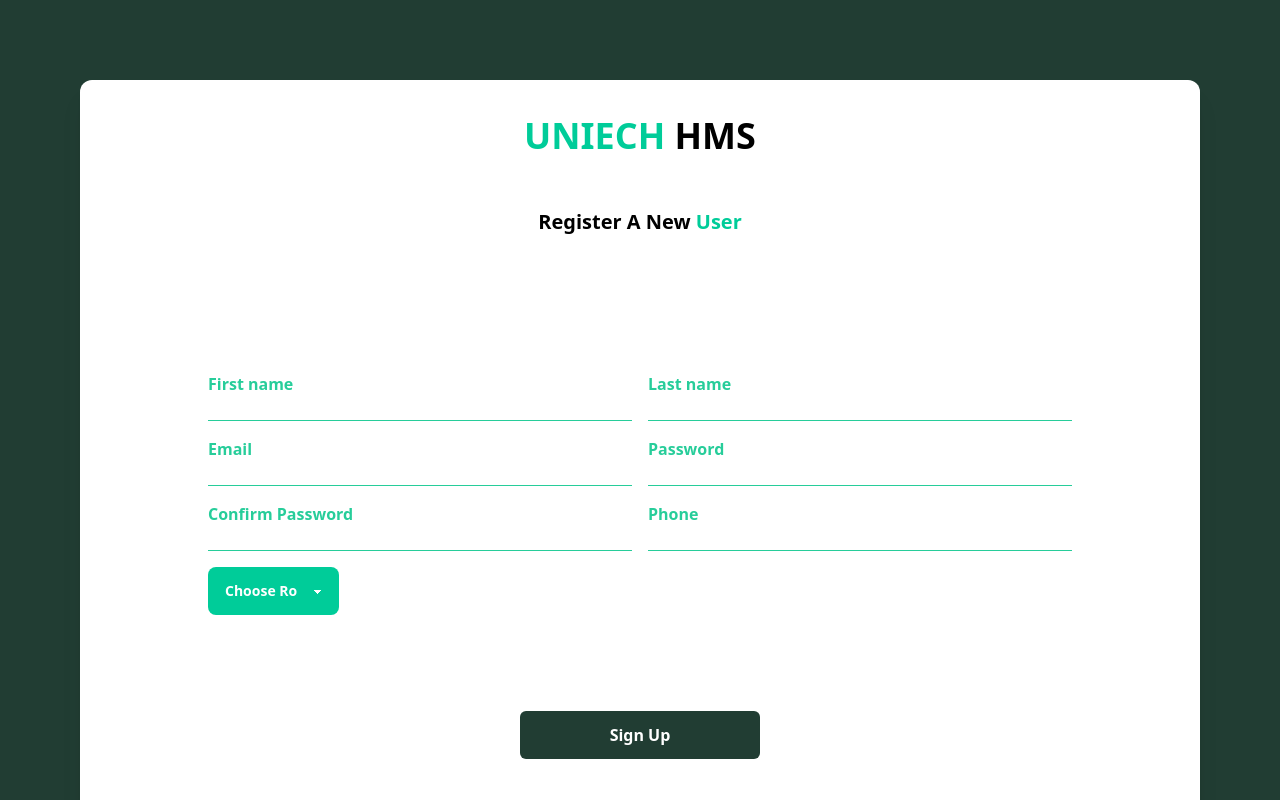
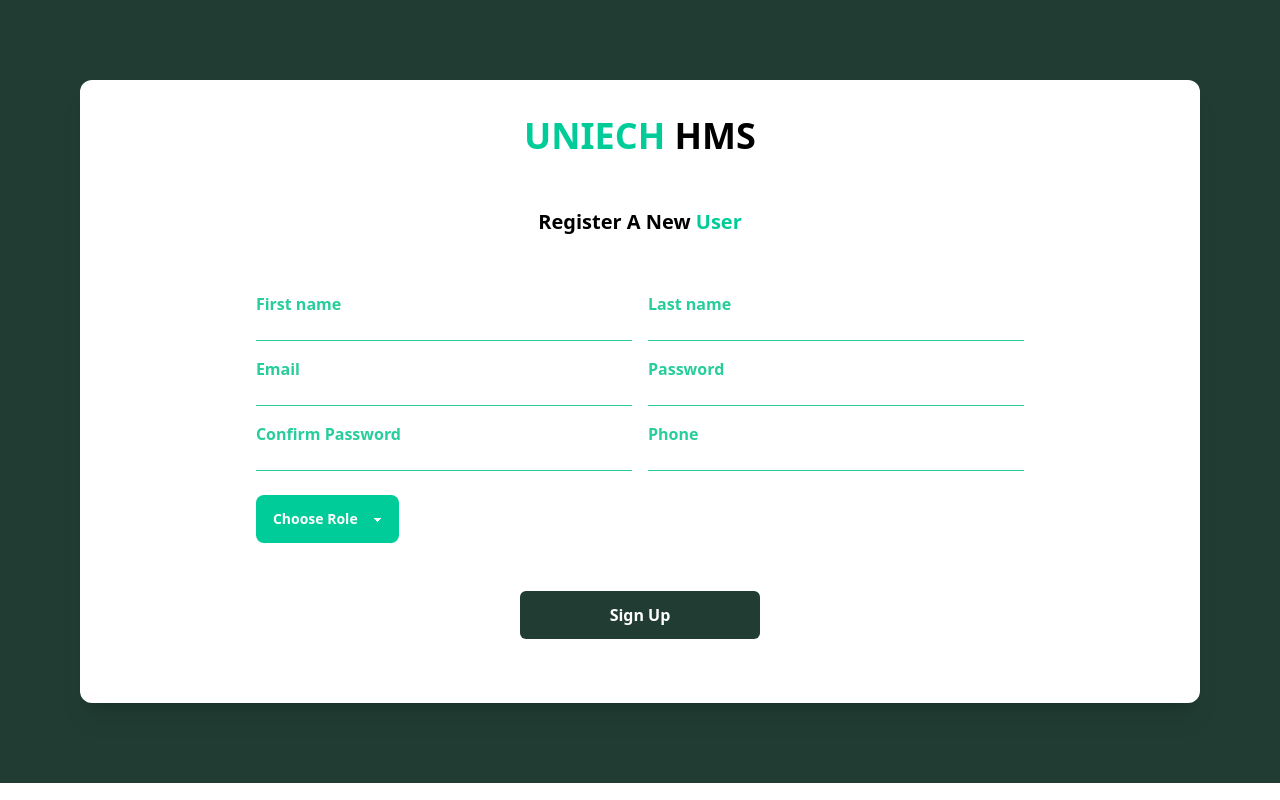
Before and after one commit to kamrulsaad/hospital-management-system-client, a React (Vite) app: page /signup in a window 1280 px wide. Shown: the top 800 px of the page. Built offline with nearby package versions, Linux system fonts and the light colour scheme; the HTML template or start-up script is replaced by a standard one.

Commit message:
loading spinner added

```diff
--- a/src/components/Layouts/routes.jsx
+++ b/src/components/Layouts/routes.jsx
@@ -30,7 +30,7 @@ const router = createBrowserRouter([
             //     path:'/home',
             //     element:,
 
-            // },
+            // }
             {
                 path:'/*',
                 element:<ErrorPage></ErrorPage>,
--- a/src/components/Pages/Dashboard/Doctors/Doctors.jsx
+++ b/src/components/Pages/Dashboard/Doctors/Doctors.jsx
@@ -40,24 +40,24 @@ const [loading,setLoading] =useState(null);
                 <table className="table w-full">
                     <thead>
                         <tr>
-                            <th></th>
-                            <th>First Name</th>
-                            <th>Last Name</th>
-                            <th>Email</th>
-                            <th>Details</th>
+                            <th className='border border-tahiti-lightGreen'>Index</th>
+                            <th className='border border-tahiti-lightGreen'>First Name</th>
+                            <th className='border border-tahiti-lightGreen'>Last Name</th>
+                            <th className='border border-tahiti-lightGreen'>Email</th>
+                            <th className='border border-tahiti-lightGreen'>Details</th>
                         </tr>
                     </thead>
                     <tbody>
 
                         {
                             doctors.map((doctor, i) => <tr key={ doctor._id}>
-                                <th>{i + 1}</th>
+                                <th className='border border-tahiti-lightGreen'>{i + 1}</th>
                                 {/* <td>{ doctor?._id}</td> */}
-                                <td>{ doctor?.firstName}</td>
-                                <td>{ doctor?.lastName}</td>
-                                <td>{ doctor?.email}</td>
+                                <td className='border border-tahiti-lightGreen'>{ doctor?.firstName}</td>
+                                <td className='border border-tahiti-lightGreen'>{ doctor?.lastName}</td>
+                                <td className='border border-tahiti-lightGreen'>{ doctor?.email}</td>
                                 {/* <td>{ doctor?.phone}</td> */}
-                                <td><button className='btn btn-xs bg-tahiti-darkGreen'>Details</button></td>
+                                <td className='border border-tahiti-lightGreen'><button className='btn btn-xs bg-tahiti-darkGreen'>Details</button></td>
                             </tr>)
                         }
 
--- a/src/components/Pages/Register/Register.jsx
+++ b/src/components/Pages/Register/Register.jsx
@@ -1,5 +1,5 @@
-import React, { useState } from 'react';
-import { toast } from 'react-toastify';
+import React, { useState } from "react";
+import { toast } from "react-toastify";
 
 const Register = () => {
   const [error, setError] = useState("");
@@ -8,9 +8,7 @@ const Register = () => {
   // const [loginResult, setLoginResult] = useState({});
   // console.log(loginResult.error.keyPattern);
 
-    const handleSubmit = event => {
-
-
+  const handleSubmit = (event) => {
     // Getting From Data
     event.preventDefault();
     const form = event.target;
@@ -23,7 +21,7 @@ const Register = () => {
     const confirmPassword = form.confirmPassword.value;
     if (password !== confirmPassword) {
       setError("Password didn't match");
-            return
+      return;
     }
     const signUpData = {
       firstName: firstName,
@@ -35,89 +33,164 @@ const Register = () => {
     };
     console.log(signUpData);
 
-
-
     // login send to backend
-        fetch('https://hms.uniech.com/api/v1/user/signup', {
-            method: 'POST',
+    fetch("https://hms.uniech.com/api/v1/user/signup", {
+      method: "POST",
       headers: {
         Authorization: `Bearer ${localStorage.getItem("LoginToken")}`,
         "content-type": "application/json",
       },
-            body: JSON.stringify(signUpData)
+      body: JSON.stringify(signUpData),
     })
-            .then(res => res.json())
-            .then(result => {
+      .then((res) => res.json())
+      .then((result) => {
         console.log(result);
-                setLoginResult(result)
+        setLoginResult(result);
         toast.success(`User Added Successful`);
         form.reset();
-
       })
-            .catch(error => {
-                console.error(error)
+      .catch((error) => {
+        console.error(error);
         setError(error.message);
       });
-
-    }
+  };
 
   return (
-        <div className='lg:p-20 '>
-            <section className="p-6  bg-tahiti-white shadow-xl rounded-xl">
+    <div className="lg:p-20 ">
+      <section className="p-6 flex flex-col items-center bg-tahiti-white shadow-xl rounded-xl">
         <div className="mb-8 text-center">
-                    <h1 className="my-3 text-4xl font-bold pb-10"><span className='text-tahiti-primary'>UNIECH</span><span className='text-tahiti-dark'> HMS</span> </h1>
-                    <p className="  text-xl font-semibold"> <span className='text-tahiti-dark'>Register A New </span> <span className='text-tahiti-primary'>User</span> </p>
+          <h1 className="my-3 text-4xl font-bold pb-10">
+            <span className="text-tahiti-primary">UNIECH</span>
+            <span className="text-tahiti-dark"> HMS</span>{" "}
+          </h1>
+          <p className="  text-xl font-semibold">
+            {" "}
+            <span className="text-tahiti-dark">Register A New </span>{" "}
+            <span className="text-tahiti-primary">User</span>{" "}
+          </p>
         </div>
-                <form onSubmit={handleSubmit} novalidate="" action="" className="container flex flex-col space-y-12 ng-untouched ng-pristine ng-valid p-20">
-                    <fieldset className="grid grid-cols-2 gap-6 p-6 rounded-md  ">
-
+        <form
+          onSubmit={handleSubmit}
+          className="container flex items-center flex-col space-y-12 p px-20"
+        >
+          <fieldset className="grid gap-6 p-6 pb-0 rounded-md  ">
             <div className="grid grid-cols-6 gap-4 col-span-full lg:col-span-3  ">
               <div className="col-span-full sm:col-span-3">
-                                <label for="firstName" className="text-stext-md font-semibold text-tahiti-lightGreen">First name</label>
-                                <input name="firstName" type="text" placeholder="" className="w-full rounded-md  focus:outline-none" />
-                                <hr className='text-tahiti-lightGreen' />
+                <label
+                  for="firstName"
+                  className="text-stext-md font-semibold text-tahiti-lightGreen"
+                >
+                  First name
+                </label>
+                <input
+                  name="firstName"
+                  type="text"
+                  placeholder=""
+                  className="w-full focus:outline-none"
+                />
+                <hr className="text-tahiti-lightGreen" />
               </div>
               <div className="col-span-full sm:col-span-3">
-                                <label for="lastName" className="text-md font-semibold text-tahiti-lightGreen">Last name</label>
-                                <input name="lastName" type="text" placeholder="" className="w-full rounded-md  focus:outline-none" />
-                                <hr className='text-tahiti-lightGreen' />
+                <label
+                  for="lastName"
+                  className="text-md font-semibold text-tahiti-lightGreen"
+                >
+                  Last name
+                </label>
+                <input
+                  name="lastName"
+                  type="text"
+                  placeholder=""
+                  className="w-full focus:outline-none"
+                />
+                <hr className="text-tahiti-lightGreen" />
               </div>
               <div className="col-span-full sm:col-span-3">
-                                <label for="email" className="text-md font-semibold text-tahiti-lightGreen">Email</label>
-                                <input name="email" type="email" placeholder="" className="w-full rounded-md  focus:outline-none" />
-                                <hr className='text-tahiti-lightGreen' />
+                <label
+                  for="email"
+                  className="text-md font-semibold text-tahiti-lightGreen"
+                >
+                  Email
+                </label>
+                <input
+                  name="email"
+                  type="email"
+                  placeholder=""
+                  className="w-full focus:outline-none"
+                />
+                <hr className="text-tahiti-lightGreen" />
               </div>
               <div className="col-span-full sm:col-span-3">
-                                <label for="password" className="text-md font-semibold text-tahiti-lightGreen">Password</label>
-                                <input name="password" type="password" placeholder="" className="w-full rounded-md  focus:outline-none" />
-                                <hr className='text-tahiti-lightGreen' />
+                <label
+                  for="password"
+                  className="text-md font-semibold text-tahiti-lightGreen"
+                >
+                  Password
+                </label>
+                <input
+                  name="password"
+                  type="password"
+                  placeholder=""
+                  className="w-full focus:outline-none"
+                />
+                <hr className="text-tahiti-lightGreen" />
               </div>
               <div className="col-span-full sm:col-span-3">
-                                <label for="confirmPassword" className="text-md font-semibold text-tahiti-lightGreen">Confirm Password</label>
-                                <input name="confirmPassword" type="confirmPassword" placeholder="" className="w-full rounded-md  focus:outline-none" />
-                                <hr className='text-tahiti-lightGreen' />
+                <label
+                  for="confirmPassword"
+                  className="text-md font-semibold text-tahiti-lightGreen"
+                >
+                  Confirm Password
+                </label>
+                <input
+                  name="confirmPassword"
+                  type="confirmPassword"
+                  placeholder=""
+                  className="w-full focus:outline-none"
+                />
+                <hr className="text-tahiti-lightGreen" />
               </div>
               <div className="col-span-full sm:col-span-3">
-                                <label for="phone" className="text-md font-semibold text-tahiti-lightGreen">Phone</label>
-                                <input name="phone" type="phone" placeholder="" className="w-full rounded-md  focus:outline-none" />
-                                <hr className='text-tahiti-lightGreen' />
+                <label
+                  for="phone"
+                  className="text-md font-semibold text-tahiti-lightGreen"
+                >
+                  Phone
+                </label>
+                <input
+                  name="phone"
+                  type="phone"
+                  placeholder=""
+                  className="w-full focus:outline-none"
+                />
+                <hr className="text-tahiti-lightGreen" />
               </div>
+            </div>
+            <select
+              type="role"
+              name="role"
+              id="role"
+              className="select bg-tahiti-primary font-bold w-full text-tahiti-white"
+            >
+              <option disabled selected>
+                Choose Role
+              </option>
+              <option className="font-bold ">admin</option>
+              <option className="font-bold ">doctor</option>
+              <option className="font-bold ">receptionist</option>
+              <option className="font-bold ">accountant</option>
+            </select>
 
-                            <select type="role" name="role" id="role" className="select bg-tahiti-primary font-bold w-full text-tahiti-white">
-                                <option disabled selected>Choose Role</option>
-                                <option className='font-bold ' >admin</option>
-                                <option className='font-bold ' >doctor</option>
-                                <option className='font-bold ' >receptionist</option>
-                            </select>
+            <p className="text-tahiti-red text-2xl">{error}</p>
+          </fieldset>
+          <div className="space-y-2 pb-10 flex justify-center">
+            <button
+              type="submit"
+              className="w-60  px-8 py-3 font-semibold rounded-md bg-tahiti-darkGreen text-tahiti-white "
+            >
+              Sign Up
+            </button>
           </div>
-
-                        <p className='text-tahiti-red text-2xl'>{error}</p>
-
-                    </fieldset>
-                    <div className="space-y-2 pb-32 flex justify-center">
-                        <button type="submit" className="w-60  px-8 py-3 font-semibold rounded-md bg-tahiti-darkGreen text-tahiti-white ">Sign Up</button>
-                    </div>
-
         </form>
       </section>
     </div>
--- a/src/index.css
+++ b/src/index.css
@@ -1,3 +1,23 @@
 @tailwind base;
 @tailwind components;
 @tailwind utilities;
+
+::-webkit-scrollbar {
+  width: 10px;
+}
+
+/* Track */
+::-webkit-scrollbar-track {
+  box-shadow: inset 0 0 2px #1BC5BD ;
+}
+
+/* Handle */
+::-webkit-scrollbar-thumb {
+  background: #00CC99;
+  border-radius: 10px;
+}
+
+/* Handle on hover */
+::-webkit-scrollbar-thumb:hover {
+  background: #213d33;
+}
```
Also changed, not shown: src/components/Pages/Dashboard/Patients/AllPatients.jsx (+10 -14 lines), src/components/Shared/Spinner.jsx (+8 -10 lines). Lines whose indentation alone changed are shown as unchanged.
